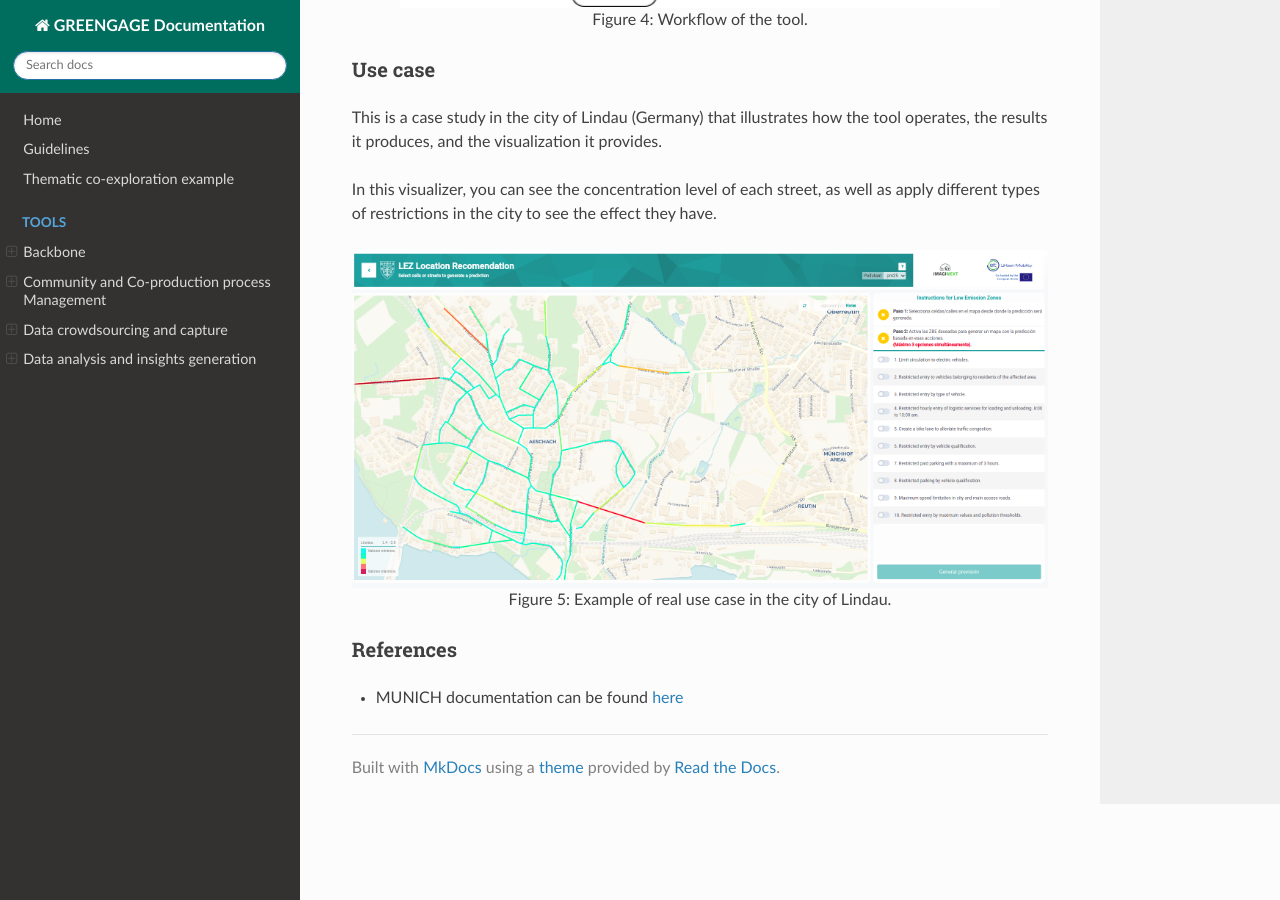
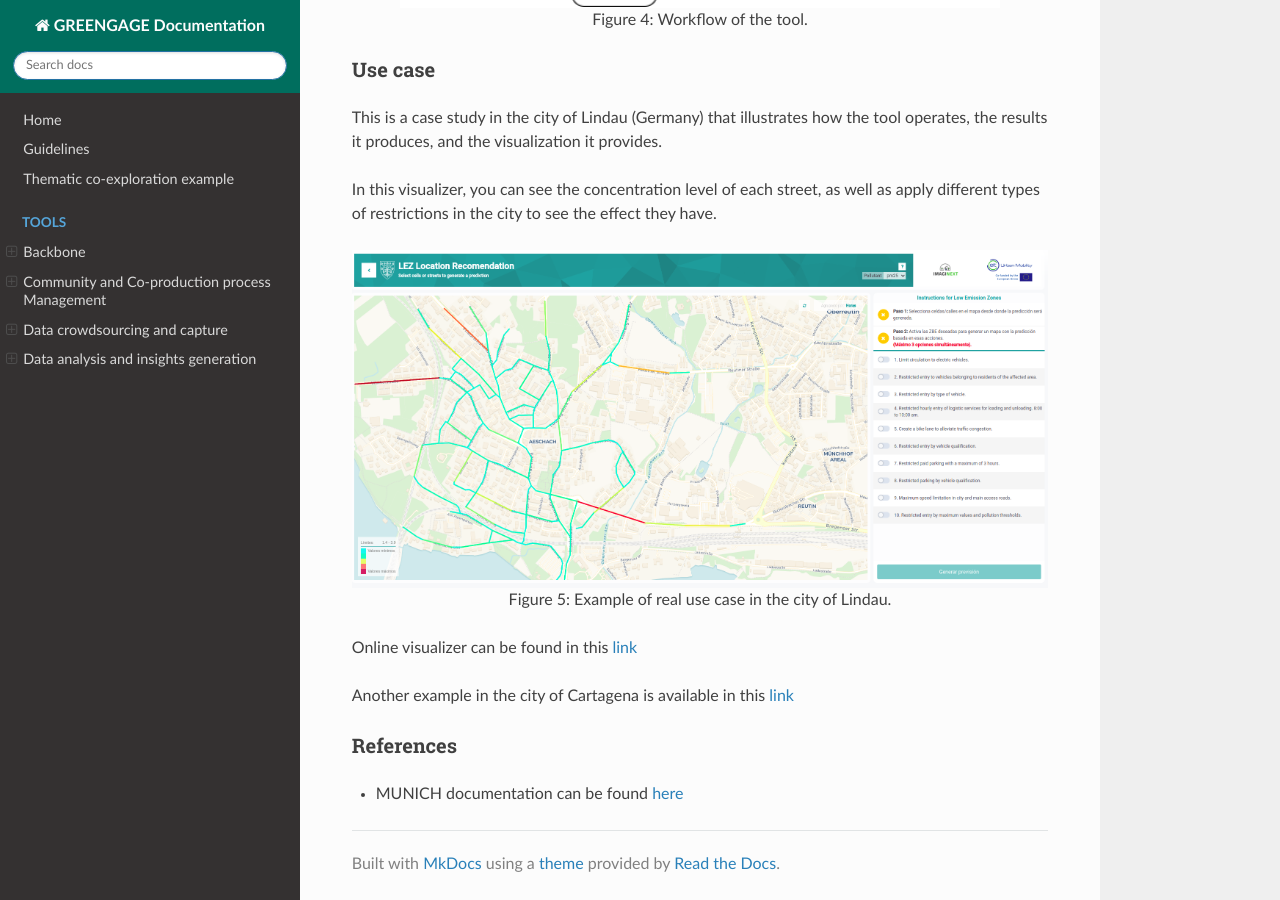
Before and after one commit to Greengage-project/Documentation, an MkDocs documentation site: the page built from docs/tools/downscaling/index.md, in a window 1280 px wide and 900 px high, scrolled down 2898 px. Built offline with MkDocs 1.6.1, drawn with Linux system fonts in a browser that asks for light colours; nearby versions of some CDN libraries.

Commit message:
Update index.md

```diff
--- a/docs/tools/downscaling/index.md
+++ b/docs/tools/downscaling/index.md
@@ -87,6 +87,10 @@ In this visualizer, you can see the concentration level of each street, as well
   <p style="text-align: center;">Figure 5: Example of real use case in the city of Lindau.</p>
 </div>
 
+Online visualizer can be found in this [link](https://lez.hopu.eu/d/azOD3G7Sz/cuadro-de-mando-medio-ambiente?orgId=1&kiosk)
+
+Another example in the city of Cartagena is available in this [link](https://lez.hopu.eu/d/RD2OiEgIk/cuadro-de-mando-medio-ambiente?orgId=1&kiosk)
+
 
 ### References
 
```
